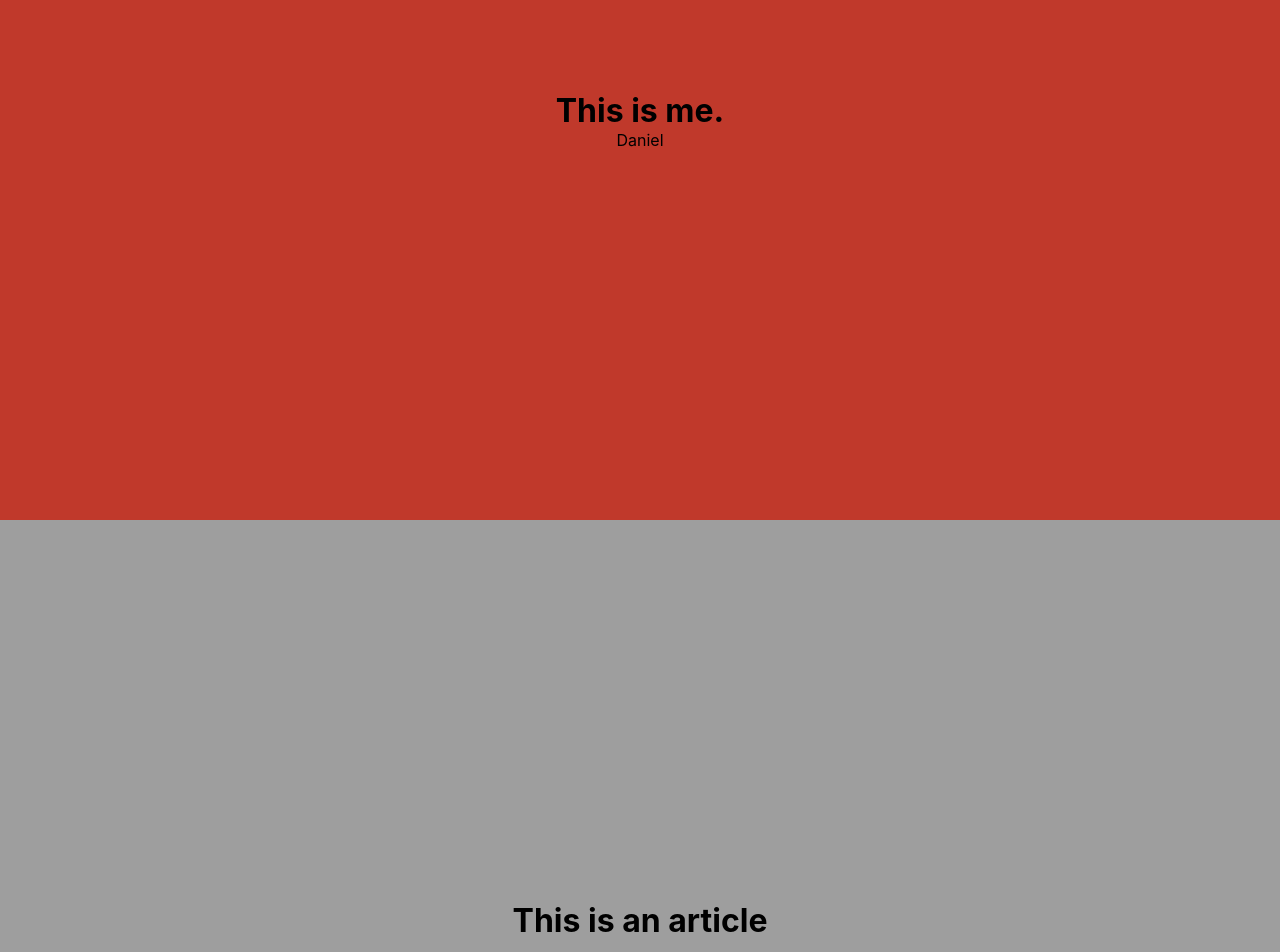
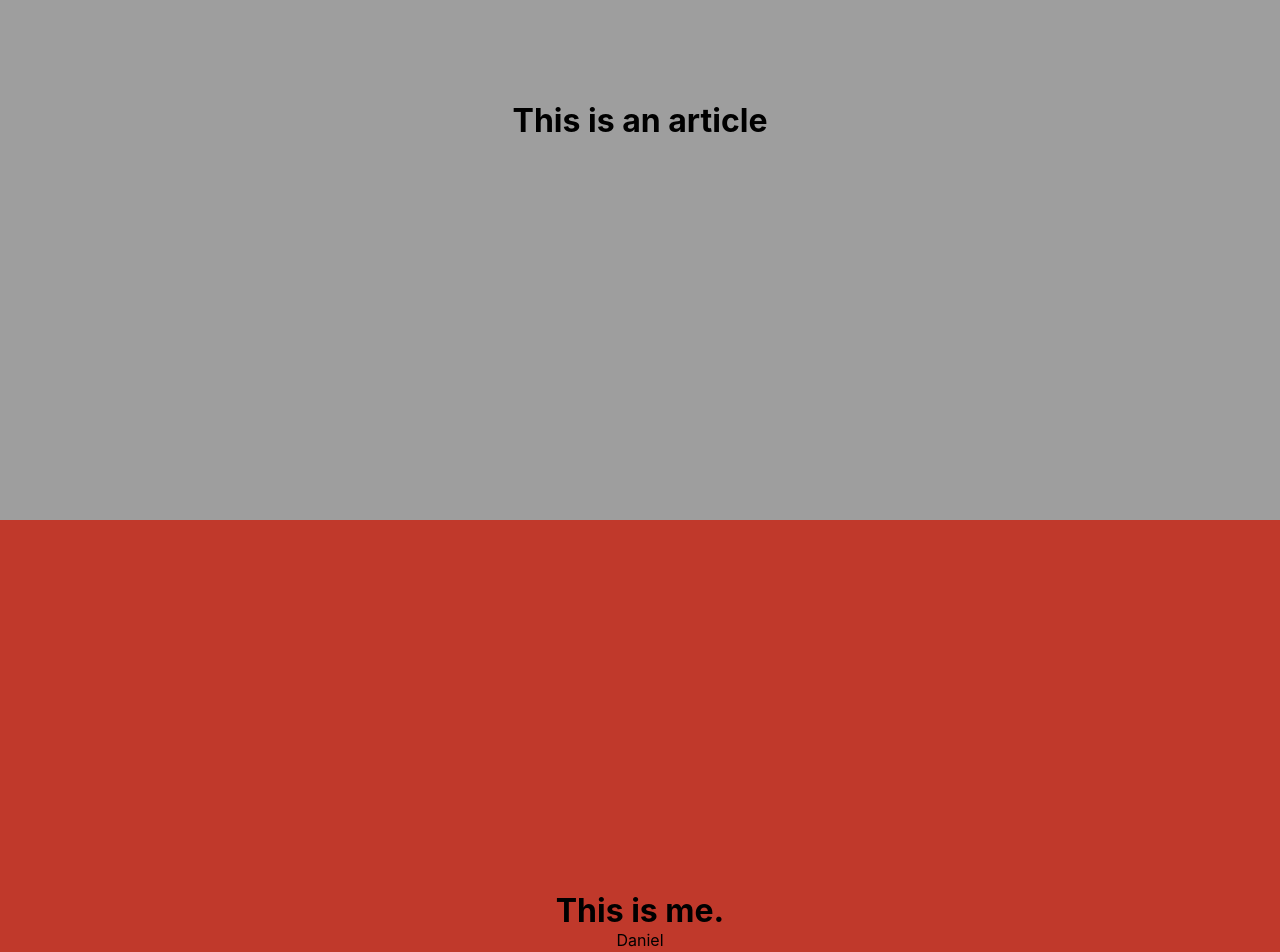
Before and after one commit to danmalmx/strapi_portfolio_v2, a React (Create React App) app in the folder portfolio_v2_frontend/: page / in a window 1280 px wide. Shown: the part 280-1232 px from the top of the page. Built offline with nearby package versions, Linux system fonts and the light colour scheme.

Commit message:
Render components in dynamic zones

```diff
--- a/portfolio_v2_frontend/src/App.js
+++ b/portfolio_v2_frontend/src/App.js
@@ -10,11 +10,22 @@ function App() {
   console.log('App.render mockPage', mockPage);
   return (
     <div className="App">
-      <Quote data={mockPage.content[0]}/>
-      <Article data={mockPage.content[1]} />
-      <Quote data={mockPage.content[2]} />
-      <Entry data={mockPage.content[3]} />
-      <Complex data={mockPage.content[4]} />
+      {mockPage.content.map((component) => (
+        <>
+        {component.__component === 'page.quote' &&
+        <Quote data={component }/>
+        }
+        {component.__component === 'page.article' &&
+        <Article data={component }/>
+        }
+        {component.__component === 'page.entry' &&
+        <Entry data={component }/>
+        }
+        {component.__component === 'page.complex-entry' &&
+        <Complex data={component }/>
+        }
+        </>
+      ))}
     </div>
   );
 }
--- a/portfolio_v2_frontend/src/utils/page.js
+++ b/portfolio_v2_frontend/src/utils/page.js
@@ -5,13 +5,6 @@ export default {
       "created_at": "2021-04-05T10:50:49.123Z",
       "updated_at": "2021-04-05T10:57:13.363Z",
       "content": [
-          {
-              "__component": "page.quote",
-              "id": 1,
-              "big_text": "This is me.",
-              "author": "Daniel",
-              "background_color": "#c0392b"
-          },
           {
               "__component": "page.article",
               "id": 1,
@@ -64,10 +57,10 @@ export default {
           },
           {
                 "__component": "page.quote",
-              "id": 2,
-              "big_text": "Cool bike, right? ",
-              "author": "",
-              "background_color": "#95a5a6"
+                "id": 1,
+                "big_text": "This is me.",
+                "author": "Daniel",
+                "background_color": "#c0392b"
             },
           {
             "__component": "page.entry",
@@ -77,6 +70,7 @@ export default {
             "link": "https://pixabay.com/photos/child-tricycle-play-drive-bike-1217246/",
             "color": "#f1c40f"
         },
+
           {
               "__component": "page.complex-entry",
               "id": 1,
```
Lines whose indentation alone changed are shown as unchanged.
